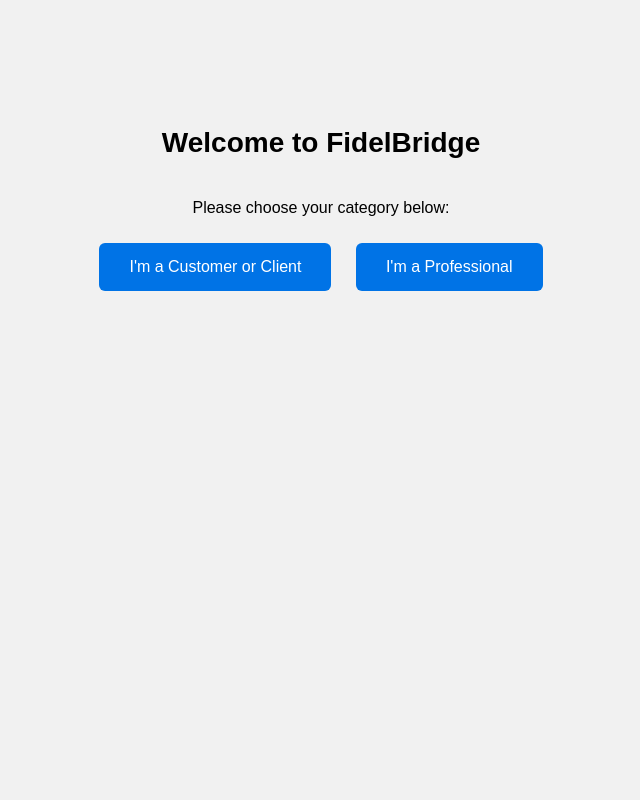
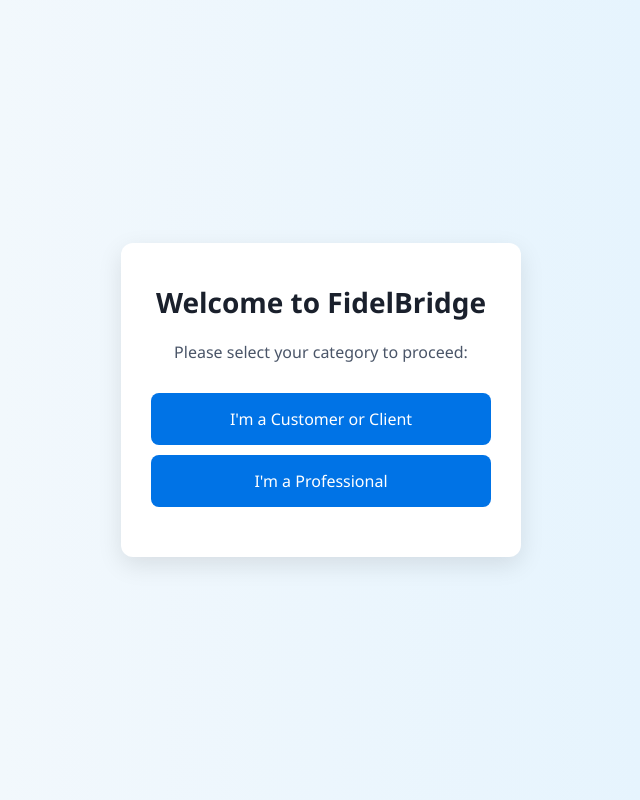
Before and after one commit to sasquare/FidelBridge, a plain HTML site: page index.html in a window 1280 px wide. Shown: the whole page, without its empty margins (319-959 px from the left). Drawn offline with Linux system fonts and the light colour scheme.

Commit message:
Update index.html

```diff
--- a/index.html
+++ b/index.html
@@ -5,37 +5,69 @@
   <meta name="viewport" content="width=device-width, initial-scale=1.0"/>
   <title>FidelBridge</title>
   <style>
+    * {
+      box-sizing: border-box;
+      margin: 0;
+      padding: 0;
+    }
+
     body {
-      font-family: Arial, sans-serif;
-      background: #f1f1f1;
+      font-family: 'Segoe UI', Tahoma, Geneva, Verdana, sans-serif;
+      background: linear-gradient(to right, #f8fafc, #e0f2fe);
+      display: flex;
+      justify-content: center;
+      align-items: center;
+      height: 100vh;
+    }
+
+    .card {
+      background-color: white;
+      padding: 40px 30px;
+      border-radius: 12px;
+      box-shadow: 0 8px 24px rgba(0, 0, 0, 0.1);
       text-align: center;
-      padding: 100px 20px;
+      max-width: 400px;
+      width: 90%;
     }
-    h1 {
+
+    .card h1 {
       font-size: 28px;
-      margin-bottom: 40px;
+      color: #1a202c;
+      margin-bottom: 20px;
     }
+
+    .card p {
+      font-size: 16px;
+      color: #4a5568;
+      margin-bottom: 30px;
+    }
+
     .button {
-      display: inline-block;
-      margin: 10px;
-      padding: 15px 30px;
+      display: block;
+      width: 100%;
+      margin: 10px 0;
+      padding: 15px;
       font-size: 16px;
       background-color: #0073e6;
       color: white;
       border: none;
-      border-radius: 6px;
-      cursor: pointer;
+      border-radius: 8px;
       text-decoration: none;
+      transition: background-color 0.3s ease, transform 0.2s ease;
     }
+
     .button:hover {
       background-color: #005bb5;
+      transform: translateY(-2px);
     }
   </style>
 </head>
 <body>
-  <h1>Welcome to FidelBridge</h1>
-  <p>Please choose your category below:</p>
-  <a class="button" href="https://forms.gle/NnfVGFy6AE1ZjyMn6" target="_blank">I'm a Customer or Client</a>
-  <a class="button" href="https://forms.gle/RxpUPujozYeJFNzQ7" target="_blank">I'm a Professional</a>
+  <div class="card">
+    <h1>Welcome to FidelBridge</h1>
+    <p>Please select your category to proceed:</p>
+    <a class="button" href="https://forms.gle/NnfVGFy6AE1ZjyMn6" target="_blank">I'm a Customer or Client</a>
+    <a class="button" href="https://forms.gle/RxpUPujozYeJFNzQ7" target="_blank">I'm a Professional</a>
+  </div>
 </body>
 </html>
```
